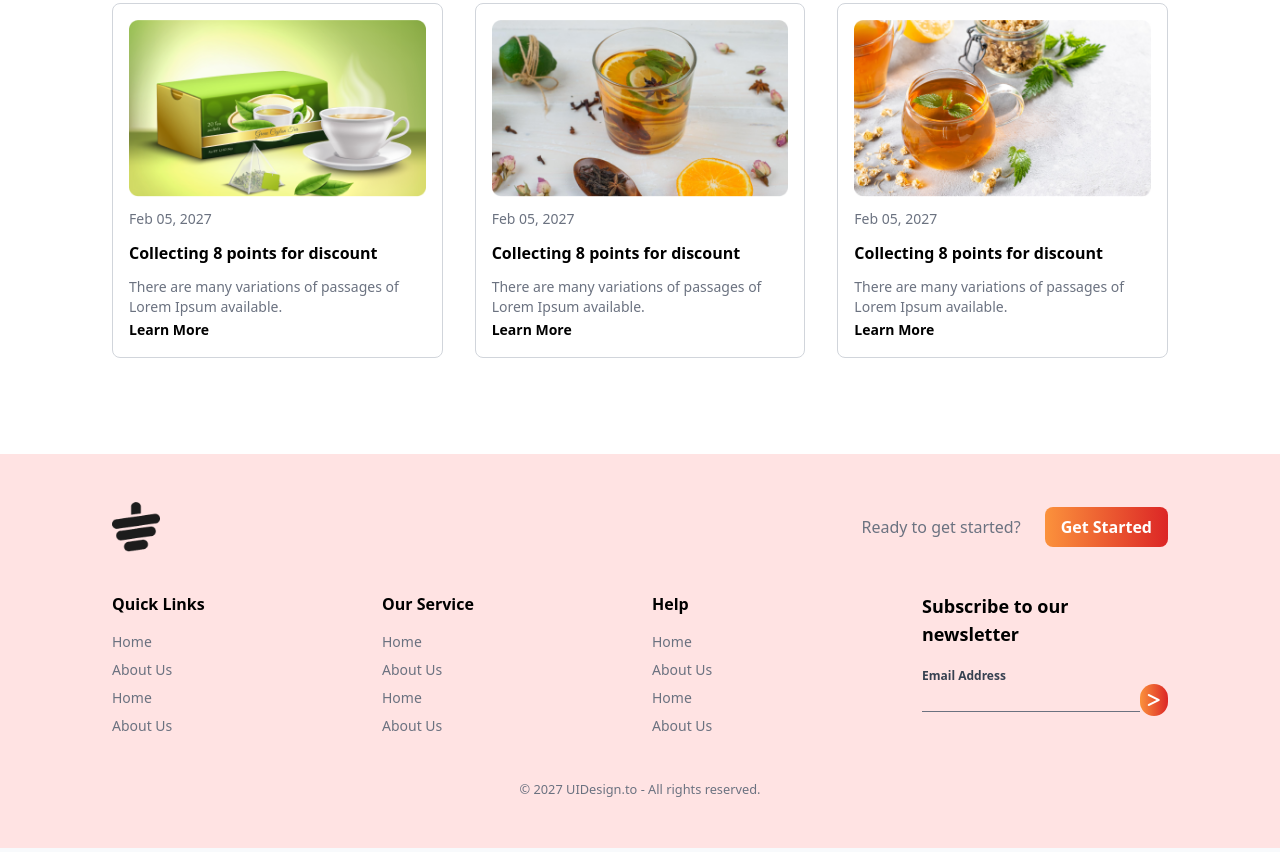
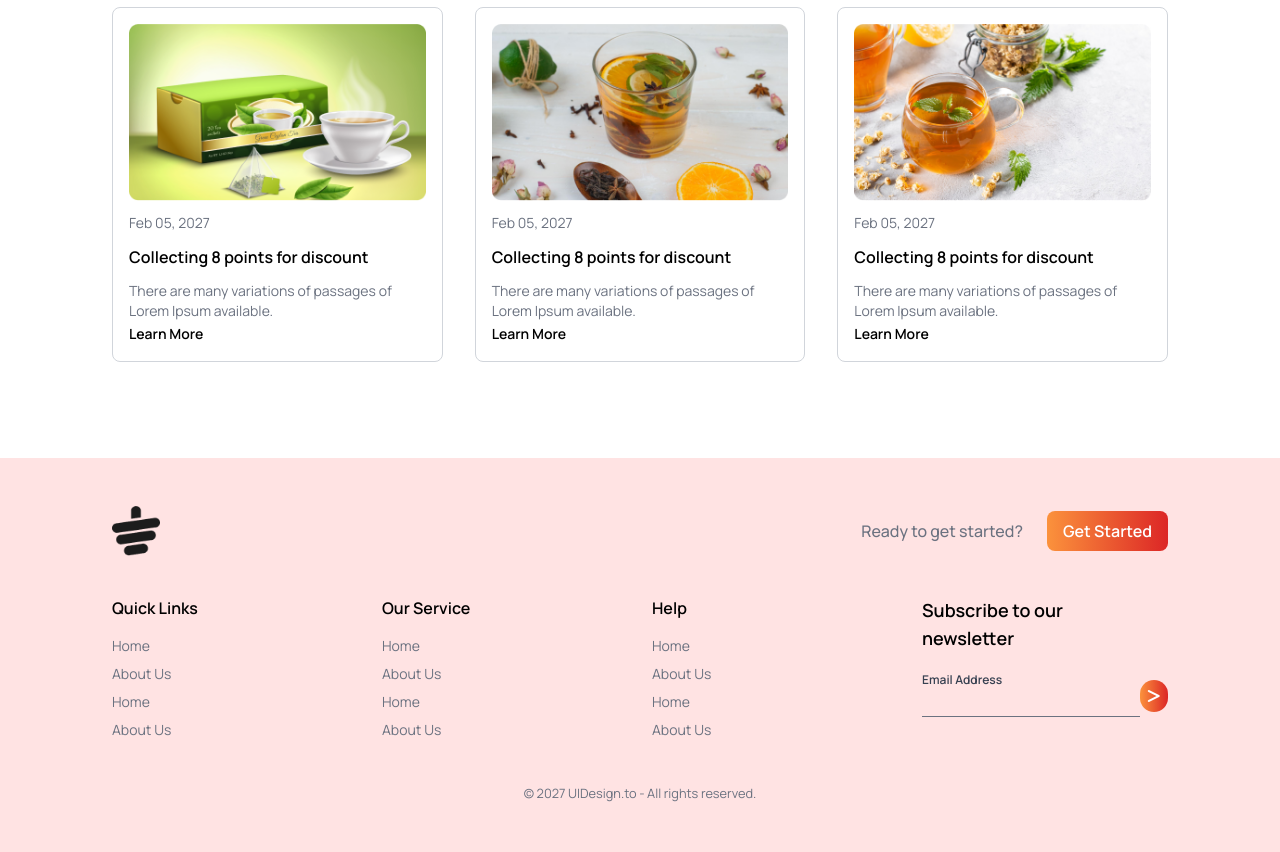
Before and after one commit to rakhibul-islam/tea-house, a plain HTML site: page index.html in a window 1280 px wide. Shown: the part 2318-3170 px from the top of the page. Drawn offline with nearby package versions, Linux system fonts and the light colour scheme.

Commit message:
add font family manrope

```diff
--- a/index.html
+++ b/index.html
@@ -22,6 +22,9 @@
       tailwind.config = {
         theme: {
           extend: {
+            fontFamily:{
+              manrope: ["Manrope", "serif"]
+            },
             colors: {
               clifford: "#da373d",
 
@@ -32,7 +35,7 @@
       };
     </script>
   </head>
-  <body class="bg-slate-50">
+  <body class="bg-slate-50 font-manrope">
     <main class="max-w-screen-xl bg-white mx-auto px-8 lg:px-28">
       <!-- hero  -->
       <section class="py-5 md:py-8">
@@ -247,7 +250,7 @@
             <label class="block text-xs font-semibold text-gray-700" for="email">Email Address</label>
             <div class="flex justify-between items-center">
               <input class="w-3/4 md:w-full bg-transparent border-b border-gray-500" type="email" name="" id="email" >
-            <button class="bg-gradient-to-r from-orange-400 to-red-600 text-white rounded-full w-8 h-8"><i class="fa-solid fa-greater-than"></i></button>
+            <button class="bg-gradient-to-r from-orange-400 to-red-600 text-white rounded-full w-8 h-8 animate-bounce"><i class="fa-solid fa-greater-than "></i></button>
             </div>
           </div>
 
```
